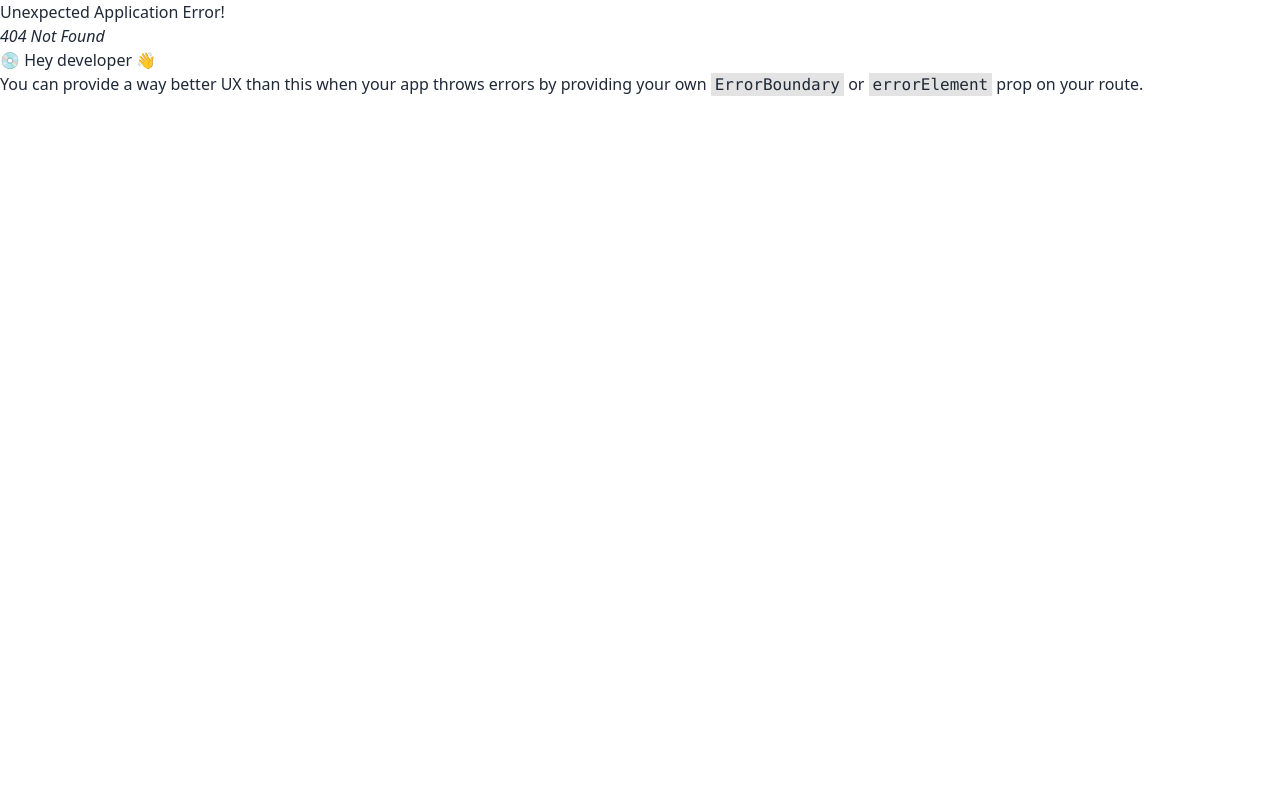
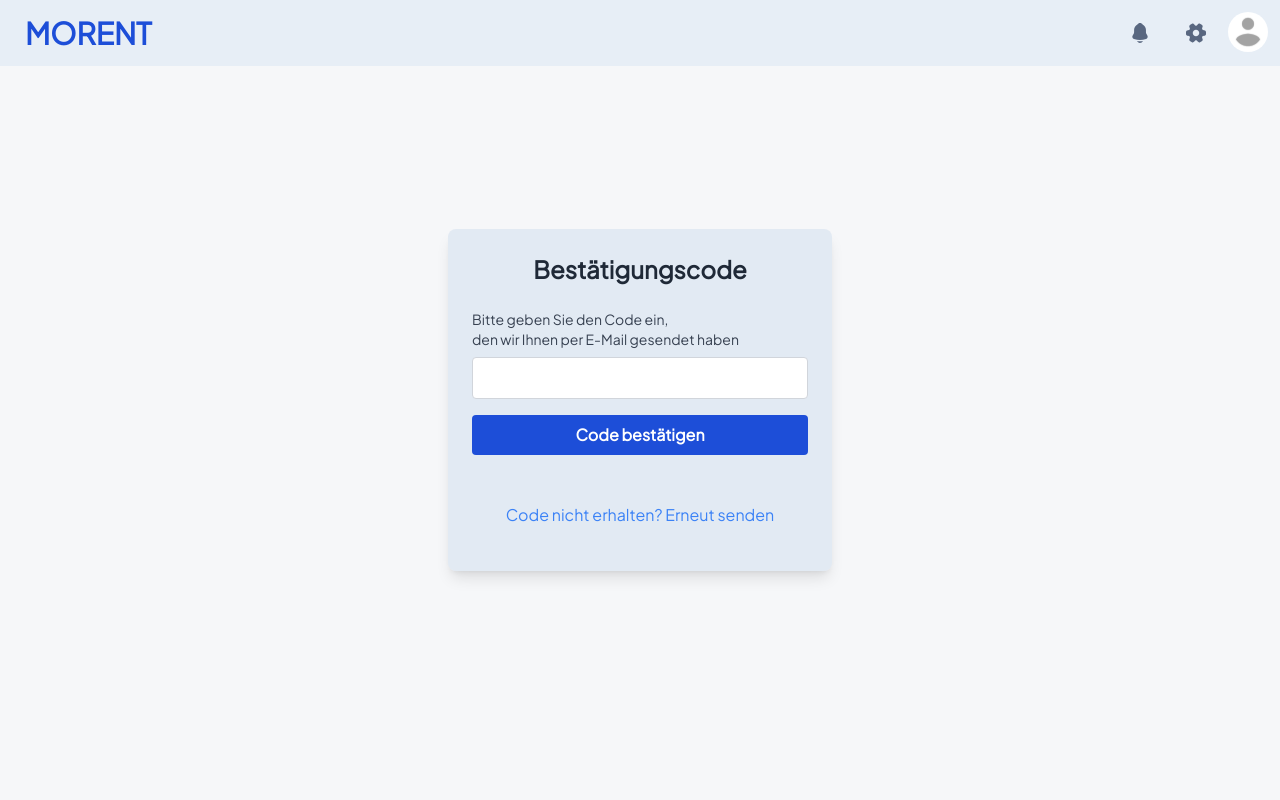
Before and after one commit to andreasReichHl/EndProject_Morent_Frontend, a React (Vite) app: page /confirm-code in a window 1280 px wide. Before the commit this address had no page. Shown: the top 800 px of the page. Built offline with nearby package versions, Linux system fonts and the light colour scheme.

Commit message:
add ConfirmRegistrationCode page

```diff
--- a/src/components/Navbar.jsx
+++ b/src/components/Navbar.jsx
@@ -46,7 +46,7 @@ export default function Navbar() {
               <a>Settings</a>
             </li>
             <li><Link to="/login">Log In</Link></li>
-
+            <li><Link to="/signUp">Log In</Link></li>
             <li>
               <a>Logout</a>
             </li>
--- /dev/null
+++ b/src/components/useFetch.jsx
@@ -0,0 +1,35 @@
+import { useState, useEffect } from "react";
+
+const useFetch = (url, options = {}) => {
+  const [data, setData] = useState(null);
+  const [isLoading, setIsLoading] = useState(true);
+  const [error, setError] = useState(null);
+
+  useEffect(() => {
+    const fetchData = async () => {
+      setIsLoading(true);
+
+      try {
+        const response = await fetch(import.meta.env.VITE_BACKEND +url, options);
+
+        if (!response.ok) {
+          throw new Error("could not fetch the data for that resource");
+        }
+
+        const result = await response.json();
+        setData(result);
+        setError(null);
+      } catch (err) {
+        setError(err.message);
+      } finally {
+        setIsLoading(false);
+      }
+    };
+
+    fetchData();
+  }, [url, options]);
+
+  return { data, isLoading, error };
+};
+
+export default useFetch;
--- a/src/main.jsx
+++ b/src/main.jsx
@@ -6,6 +6,7 @@ import { createBrowserRouter, RouterProvider } from "react-router-dom";
 import Layout from "./Layout.jsx";
 import LogIn from "./pages/LogIn.jsx";
 import SignUp from "./pages/SignUp.jsx";
+import ConfirmRegistrationCode from "./pages/ConfirmRegistrationCode.jsx";
 
 const router = createBrowserRouter([
   {
@@ -24,6 +25,10 @@ const router = createBrowserRouter([
         path: "/signup",
         element: <SignUp />,
       },
+      {
+        path: "/confirm-code",
+        element: <ConfirmRegistrationCode />,
+      },
     ],
   },
 ]);
--- /dev/null
+++ b/src/pages/ConfirmRegistrationCode.jsx
@@ -0,0 +1,46 @@
+import { useState } from "react";
+import { Link } from "react-router-dom";
+
+export default function () {
+  const [code, setCode] = useState("");
+
+  return (
+    <section className="flex justify-center items-center absolute inset-0 p-6">
+      <form
+        /* onSubmit={confirmCodeFunction} */
+        className="bg-navBG bg-opacity-40 p-6 rounded-lg shadow-lg w-96"
+      >
+        <h2 className="text-2xl font-semibold mb-6 text-center">
+          Bestätigungscode
+        </h2>
+        <div className="mb-4">
+          <p className=" text-gray-700 text-sm">
+            Bitte geben Sie den Code ein,
+          </p>
+          <p className=" text-gray-700 text-sm mb-2">
+            den wir Ihnen per E-Mail gesendet haben
+          </p>
+          <input
+            onChange={(e) => setCode(e.target.value)}
+            type="text"
+            id="code"
+            className="mt-1 block w-full p-2 border border-gray-300 rounded focus:outline-none"
+            required
+          />
+        </div>
+        <button
+          type="submit"
+          className="w-full bg-blue-700 text-white font-bold py-2 rounded mb-12"
+        >
+          Code bestätigen
+        </button>
+
+        <div className="text-center mb-5">
+          <Link to="/resend-code" className="text-blue-500">
+            Code nicht erhalten? Erneut senden
+          </Link>
+        </div>
+      </form>
+    </section>
+  );
+}
--- a/src/pages/LogIn.jsx
+++ b/src/pages/LogIn.jsx
@@ -4,9 +4,11 @@ import { Link, useNavigate } from "react-router-dom";
 export default function LogIn() {
   const [email, setEmail] = useState("");
   const [password, setPassword] = useState("");
+  const [error, setError] = useState("");
 
   async function loginFunction(event) {
     event.preventDefault();
+    setError("");
     const auth = {
       email,
       password,
@@ -47,7 +49,7 @@ export default function LogIn() {
   return (
     <section className=" flex justify-center items-center absolute inset-0 p-6">
       <form
-        /* onSubmit={loginFunction} */
+        onSubmit={loginFunction}
         className=" bg-navBG bg-opacity-40 p-6 rounded-lg shadow-lg w-96"
       >
         <h2 className="text-2xl font-semibold mb-6 text-center">Login</h2>
@@ -60,38 +62,37 @@ export default function LogIn() {
             type="email"
             id="email"
             className="mt-1 block w-full p-2 border border-gray-300 rounded focus:outline-none"
-            placeholder="Email"
             required
           />
         </div>
         <div className="mb-4">
           <label htmlFor="password" className="block text-gray-700">
-            Password
+            Passwort
           </label>
           <input
             onChange={(e) => setPassword(e.target.value)}
             type="password"
             id="password"
             className="mt-1 block w-full p-2 border border-gray-300 rounded focus:outline-none"
-            placeholder="Password"
             required
           />
         </div>
         <button
           type="submit"
-          className="w-full bg-blue-700 text-white font-bold py-2 rounded mb-12"
+          className="w-full bg-blue-700 text-white font-bold py-2 rounded "
         >
-          Sign In
+          Anmelden
         </button>
+        <p className="text-red-600 mb-12">{error}</p>
 
         <div className="text-center mb-5">
-          <Link to="/signup">No account? Sign up here</Link>
+          <Link to="/signup">Kein Konto? Hier registrieren</Link>
         </div>
         <button
           type="submit"
           className="w-full bg-white text-black py-2 rounded mb-12 text-sm border border-black"
         >
-          Forgot Password?
+          Password vergessen?
         </button>
       </form>
     </section>
--- a/src/pages/SignUp.jsx
+++ b/src/pages/SignUp.jsx
@@ -4,7 +4,7 @@ import { Link, useNavigate } from "react-router-dom";
 export default function SignUp() {
   const [email, setEmail] = useState("");
   const [firstName, setFirstName] = useState("");
-  const [secondName, setSecondName] = useState("");
+  const [lastName, setLastName] = useState("");
   const [password, setPassword] = useState("");
   const [confirmPassword, setConfirmPassword] = useState("");
   const [error, setError] = useState("");
@@ -50,7 +50,7 @@ export default function SignUp() {
         className=" bg-navBG bg-opacity-40 p-6 rounded-lg shadow-lg w-96"
       >
         <h2 className="text-2xl font-semibold mb-6 text-center">
-          Register New Account
+          Neues Konto registrieren
         </h2>
         <div className="mb-4">
           <label htmlFor="email" className="block text-gray-700">
@@ -66,7 +66,7 @@ export default function SignUp() {
         </div>
         <div className="mb-4">
           <label htmlFor="firstName" className="block text-gray-700">
-            First Name
+            Vorname
           </label>
           <input
             onChange={(e) => setFirstName(e.target.value)}
@@ -78,10 +78,10 @@ export default function SignUp() {
         </div>
         <div className="mb-4">
           <label htmlFor="secondName" className="block text-gray-700">
-            Second Name
+            Nachname
           </label>
           <input
-            onChange={(e) => setSecondName(e.target.value)}
+            onChange={(e) => setLastName(e.target.value)}
             type="text"
             id="secondName"
             className="mt-1 block w-full p-2 border border-gray-300 rounded focus:outline-none"
@@ -90,7 +90,7 @@ export default function SignUp() {
         </div>
         <div className="mb-4">
           <label htmlFor="password" className="block text-gray-700">
-            Password
+            Passwort
           </label>
           <input
             onChange={(e) => setPassword(e.target.value)}
@@ -102,7 +102,7 @@ export default function SignUp() {
         </div>
         <div className="mb-4">
           <label htmlFor="confirmPassword" className="block text-gray-700">
-            Confirm Password
+            Passwort bestätigen
           </label>
           <input
             onChange={(e) => setConfirmPassword(e.target.value)}
@@ -123,7 +123,7 @@ export default function SignUp() {
         </button>
 
         <div className="text-center mb-5">
-          <Link to="/login">Already registred? Log In here</Link>
+          <Link to="/login">Bereits registriert? Hier anmelden</Link>
         </div>
         {error && <p className="text-red-600 text-sm mt-2">{error}</p>}
       </form>
```
